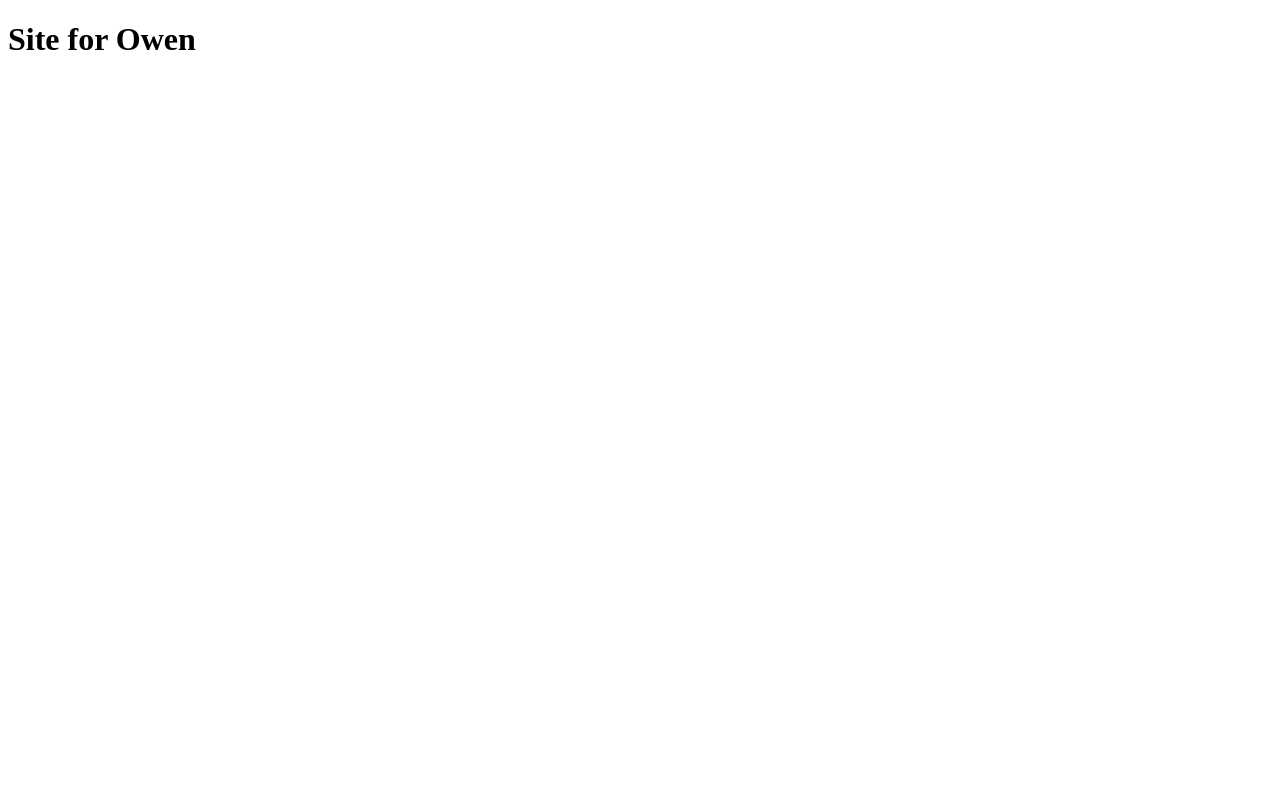
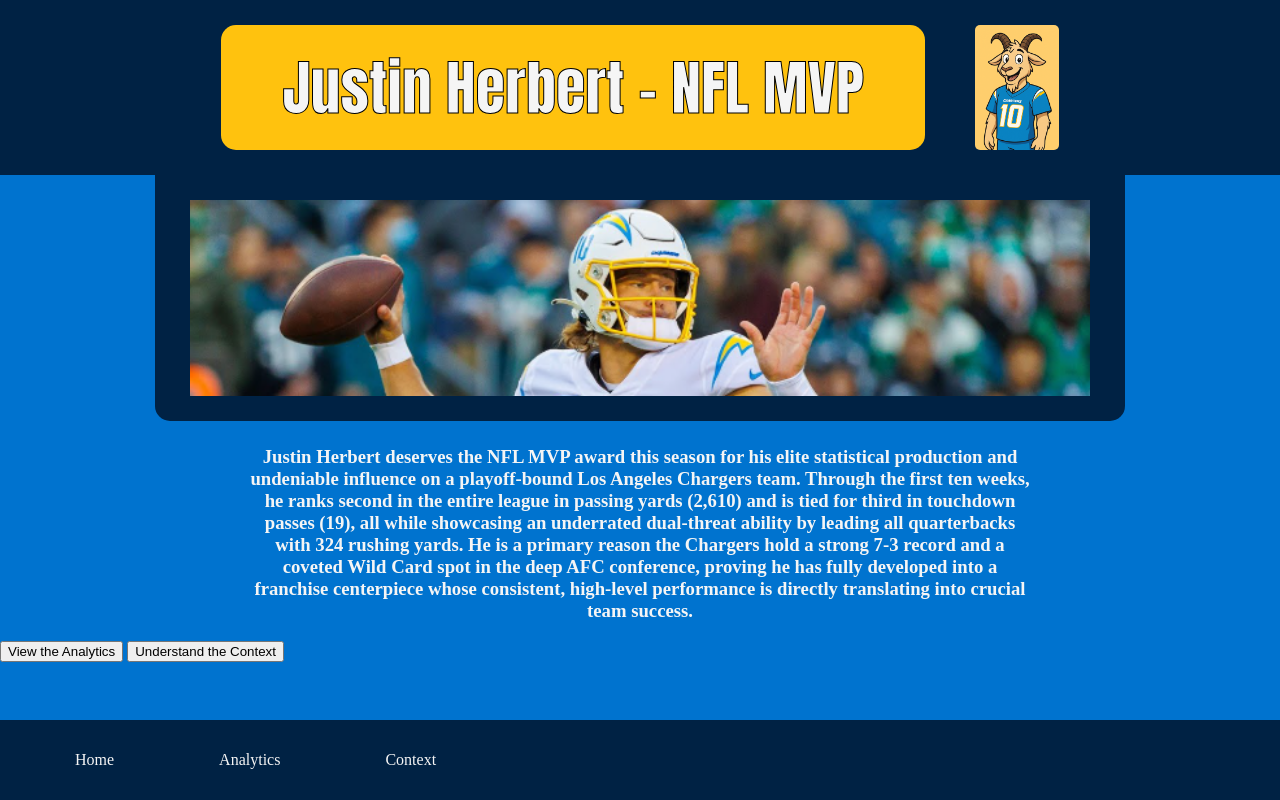
Before and after one commit to mdhanis07/wdd130-heap, a plain HTML site: page index.html in a window 1280 px wide. Drawn offline with Linux system fonts and the light colour scheme.

Commit message:
Did more work on home page & CSS

```diff
--- a/index.html
+++ b/index.html
@@ -1,11 +1,134 @@
+</html>
 <!DOCTYPE html>
 <html lang="en">
 <head>
     <meta charset="UTF-8">
     <meta name="viewport" content="width=device-width, initial-scale=1.0">
-    <title>Document</title>
+    <title>Justin Herbert - NFL MVP | Home</title>
+    <style>
+        body{
+            background-color: #0073CF;
+        }
+
+        div[id="title"]{
+            background-color: #FFC20E;
+            width: 55%;
+            height: 125px;
+            display: flex;
+            align-items: center;
+            justify-content: center;
+            margin-right: 50px;
+            border-radius: 15px;
+        }
+
+        header{
+            display: flex;
+            flex-direction: row;
+            justify-content: center;
+            margin: 0;
+            padding-top: 25px;
+            padding-bottom: 25px;
+            background-color: #002244;
+        }
+
+        h1{
+            font-size: 60px;
+            font-family: Impact;
+            color: #f5f5f5;
+            -webkit-text-stroke: 1px black;
+        }
+
+        img[id="logo"]{
+            height: 125px;
+            width: auto;
+            border-radius: 5px;
+        }
+
+        img[id="herbert"]{
+            display: block;
+            margin-left: auto;
+            margin-right: auto;
+            width: 900px;
+            margin-bottom: 25px;
+            padding: 25px 35px 25px 35px;
+            background-color: #002244;
+            border-radius: 0 0 15px 15px;
+        }
+
+        footer{
+            background-color: #002244;
+            margin: 0;
+            padding: 0;
+            display: flex;
+        }
+
+        body{
+            display: flex;
+            flex-direction: column;
+            min-height: 100vh;
+            width: 100%;
+            margin: 0;
+            padding: 0;
+        }
+
+        main{
+            flex: 1;
+            margin: 0;
+            padding: 0;
+        }
+
+        ul{
+            list-style-type: none;
+            display: flex;
+            flex-direction: row;
+        }
+
+        ul li a{
+            display: block;
+            text-decoration: none;
+            color: #f5f5f5;
+            padding-left: 35px;
+            padding-right: 35px;
+            padding-top: 15px;
+            padding-bottom: 15px;
+            text-align: center;
+            margin-right: 35px;
+        }
+
+        ul li a:hover{
+            text-decoration: underline;
+        }
+
+        h3{
+            text-align: center;
+            margin-left: 250px;
+            margin-right: 250px;
+            color: #f5f5f5;
+        }
+
+    </style>
 </head>
 <body>
-    <h1>Site for Owen</h1>
+    <header>
+        <div id="title">
+            <h1>Justin Herbert - NFL MVP</h1>
+        </div>
+        <img id="logo" src="images/logo.png" alt="Website logo">
+    </header>
+    <main>
+        <img id="herbert" src="images/herbert-playing.png" alt="Justin Herbert playing football">
+        <h3>Justin Herbert deserves the NFL MVP award this season for his elite statistical production and undeniable influence on a playoff-bound Los Angeles Chargers team. Through the first ten weeks, he ranks second in the entire league in passing yards (2,610) and is tied for third in touchdown passes (19), all while showcasing an underrated dual-threat ability by leading all quarterbacks with 324 rushing yards. He is a primary reason the Chargers hold a strong 7-3 record and a coveted Wild Card spot in the deep AFC conference, proving he has fully developed into a franchise centerpiece whose consistent, high-level performance is directly translating into crucial team success.</h3>
+        <div>
+            <a href="page1.html" target="_blank"><button>View the Analytics</button></a>
+            <a href="page2.html" target="_blank"><button>Understand the Context</button></a>
+        </div>
+    </main>
+    <footer>
+        <ul>
+            <li><a href="index.html">Home</a></li>
+            <li><a href="page1.html" target="_blank">Analytics</a></li>
+            <li><a href="page2.html" target="_blank">Context</a></li>
+        </ul>
+    </footer>
 </body>
 </html>
```
Also changed, not shown: page1.html (+2 -41 lines), images/herbert-playing.png (added).
